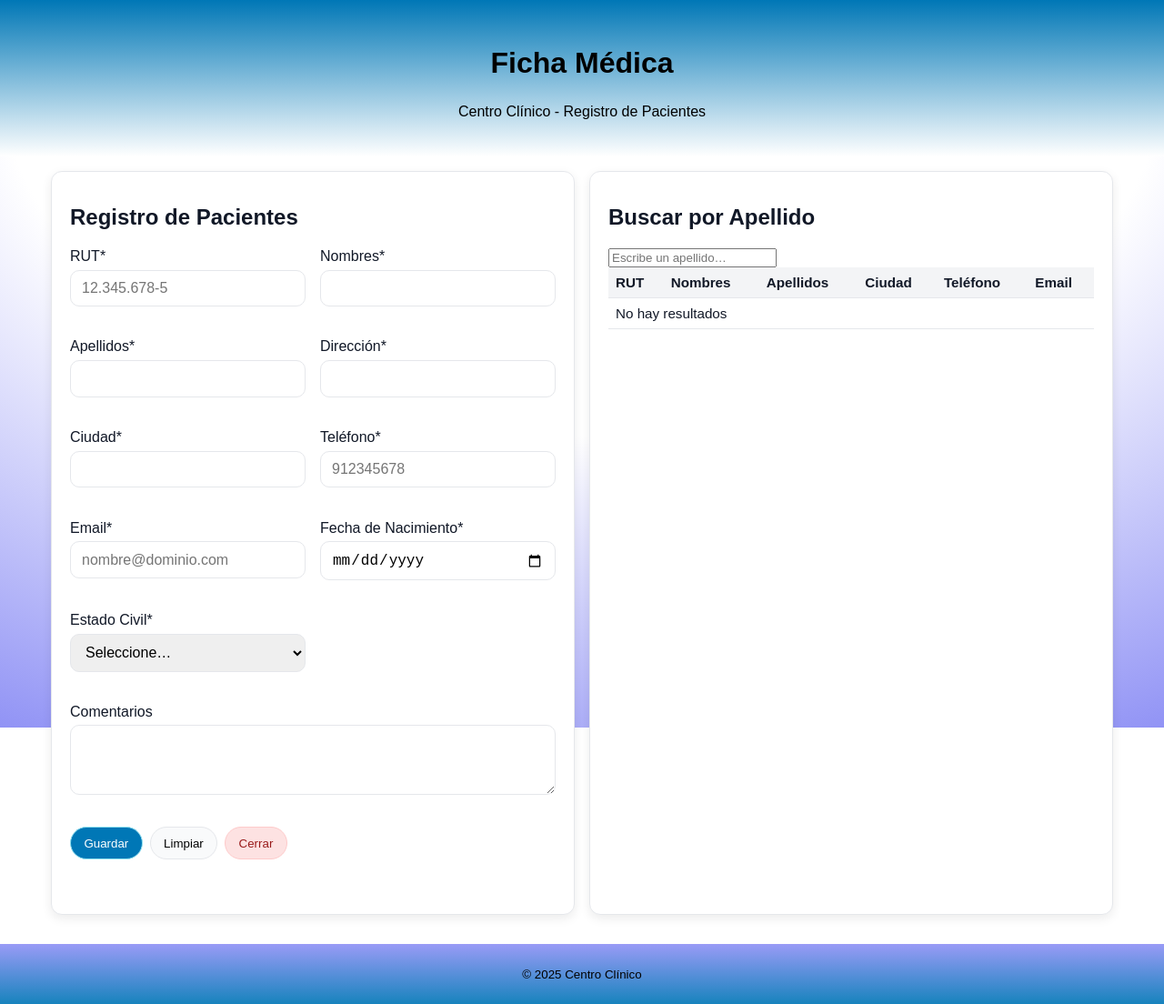
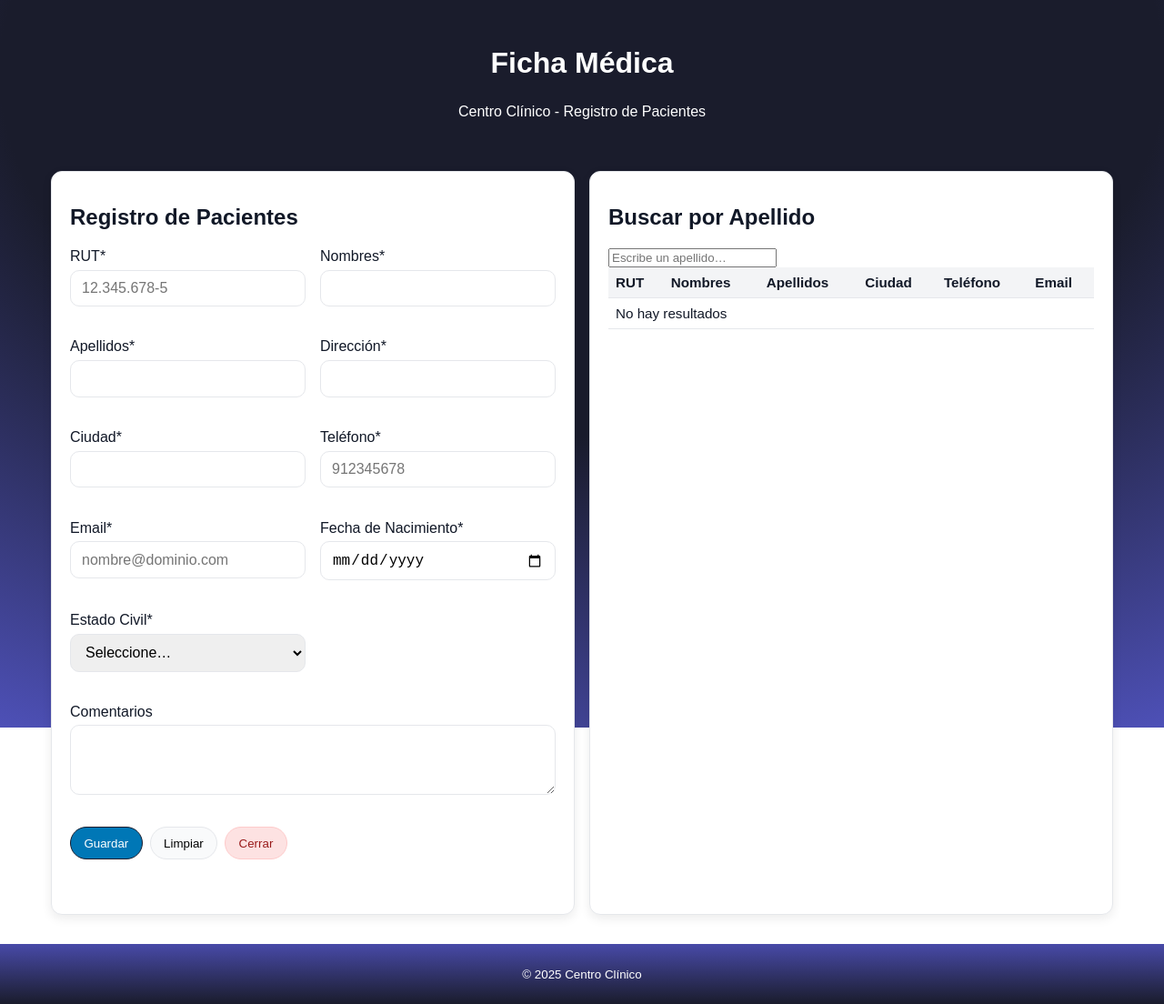
Before and after one commit to AIEP-FOLDER/ficha-medica, a plain HTML site: page index.html in a window 1280 px wide. Shown: the whole page at 91% size. Drawn offline with Linux system fonts and the light colour scheme.

Commit message:
change ui

```diff
--- a/css/styles.css
+++ b/css/styles.css
@@ -1,7 +1,7 @@
 :root {
   --azul-clinico: #0077b6;
-  --azul-claro: #caf0f8;
-  --azul-intermedio: #90e0ef;
+  --azul-claro: #1A1C2C;
+  --azul-intermedio: #1A1C2C;
   --gris: #6b7280;
   --blanco: #ffffff;
   --negro: #000;
@@ -30,7 +30,7 @@ body::before {
   position: fixed;
   inset: 0;
   z-index: 0;
-  background: radial-gradient(125% 125% at 50% 10%, #fff 40%, #6366f1 100%);
+  background: radial-gradient(125% 125% at 50% 10%, #1A1C2C 40%, #6366f1 100%);
   pointer-events: none;
 }
 body > div {
@@ -41,8 +41,8 @@ body > div {
 .header {
   text-align: center;
   padding: 1.5rem 0rem;
-  background: linear-gradient(to bottom, var(--azul-clinico), var(--blanco));
-  color: var(--negro);
+  background: linear-gradient(to bottom, var(--azul-clinico), var(#1A1C2C));
+  color: var(--blanco);
 }
 .header > h1{
   font-size: 2rem;
@@ -204,9 +204,9 @@ th {
 .footer {
   padding: 1.5rem 1rem;
   text-align: center;
-  color: var(--negro);
+  color: var(--blanco);
 
-  background: linear-gradient(to top, #1783BD, #999BF6);
+  background: linear-gradient(to top, #1A1C2C, #484AA8);
 }
 
 @media (max-width:720px) {
--- a/index.html
+++ b/index.html
@@ -16,7 +16,7 @@
     position: fixed;
     inset: 0;
     z-index: 0;
-    background: radial-gradient(125% 125% at 50% 10%, #fff 40%, #6366f1 100%);
+    background: radial-gradient(125% 125% at 50% 10%, #1A1C2C 40%, #6366f1 100%);
   "></div>
 
 
```
